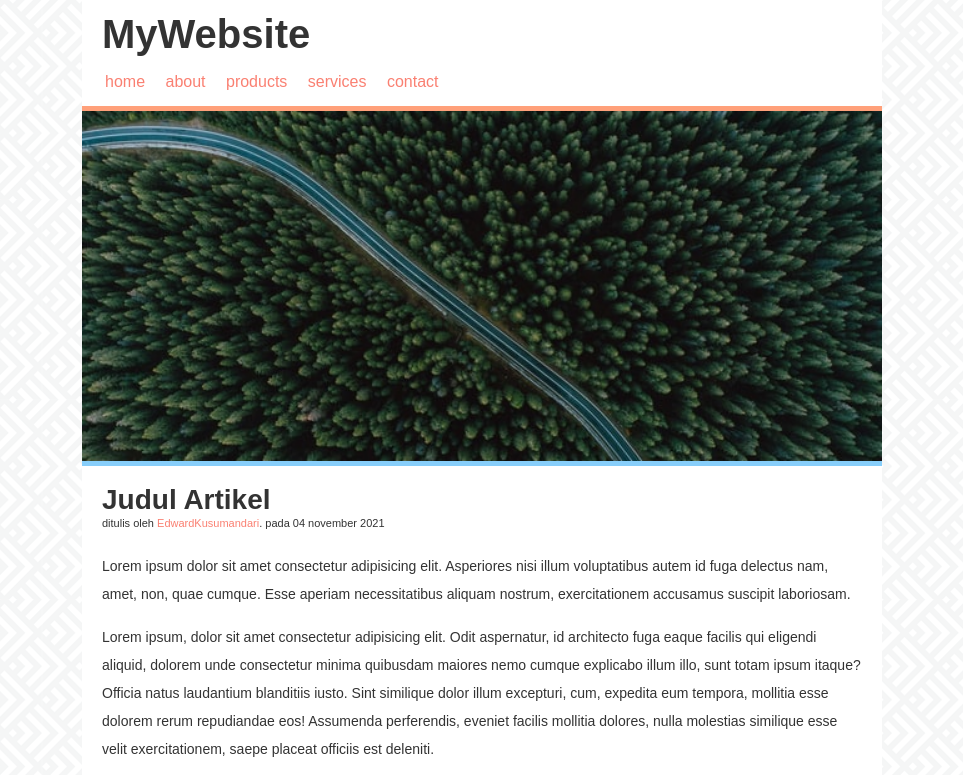
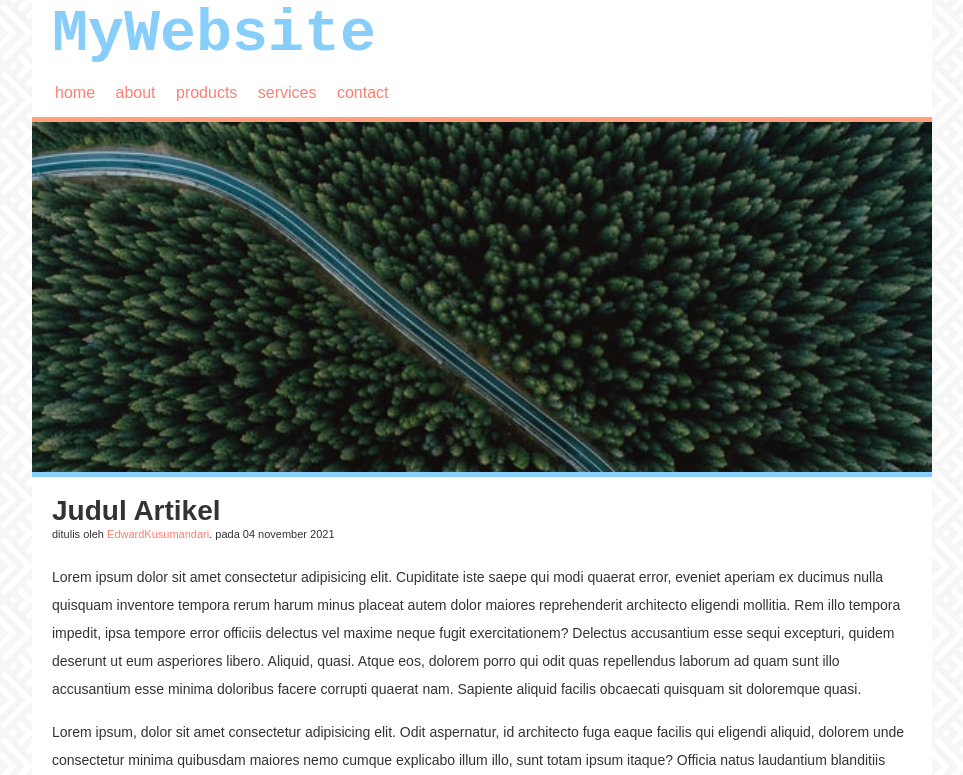
Before and after one commit to edwardkusumandari/simpleweb, a plain HTML site: page index.html in a window 1280 px wide. Shown: the top 775 px of the page, without its empty margins (158-1121 px from the left). Drawn offline with Linux system fonts and the light colour scheme.

Commit message:
change style dan htmlnya

```diff
--- a/index.html
+++ b/index.html
@@ -10,7 +10,7 @@
   <body>
     <div class="container">
       <div class="header">
-        <h1 class="judul">MyWebsite</h1>
+        <h1 class="judul"><a href="#">MyWebsite</a></h1>
         <ul>
           <li><a href="#">home</a></li>
           <li><a href="#">about</a></li>
@@ -24,8 +24,9 @@
         <h2>Judul Artikel</h2>
         <p class="penulis">ditulis oleh <a href="#">EdwardKusumandari</a>. pada 04 november 2021</p>
         <p>
-          Lorem ipsum dolor sit amet consectetur adipisicing elit. Asperiores nisi illum voluptatibus autem id fuga delectus nam, amet, non, quae cumque. Esse aperiam necessitatibus aliquam nostrum, exercitationem accusamus suscipit
-          laboriosam.
+          Lorem ipsum dolor sit amet consectetur adipisicing elit. Cupiditate iste saepe qui modi quaerat error, eveniet aperiam ex ducimus nulla quisquam inventore tempora rerum harum minus placeat autem dolor maiores reprehenderit
+          architecto eligendi mollitia. Rem illo tempora impedit, ipsa tempore error officiis delectus vel maxime neque fugit exercitationem? Delectus accusantium esse sequi excepturi, quidem deserunt ut eum asperiores libero. Aliquid,
+          quasi. Atque eos, dolorem porro qui odit quas repellendus laborum ad quam sunt illo accusantium esse minima doloribus facere corrupti quaerat nam. Sapiente aliquid facilis obcaecati quisquam sit doloremque quasi.
         </p>
         <p>
           Lorem ipsum, dolor sit amet consectetur adipisicing elit. Odit aspernatur, id architecto fuga eaque facilis qui eligendi aliquid, dolorem unde consectetur minima quibusdam maiores nemo cumque explicabo illum illo, sunt totam ipsum
--- a/style.css
+++ b/style.css
@@ -136,7 +136,7 @@ body {
   color: #333;
 }
 .container {
-  width: 800px;
+  width: 900px;
   margin: auto;
   background-color: #fff;
 }
@@ -144,21 +144,24 @@ body {
   padding: 20px;
   padding-bottom: 10px;
 }
-.header .judul {
-  font-size: 40px;
+.header .judul a {
+  font-size: 60px;
   font-weight: bold;
+  text-decoration: none;
+  font-family: monospace;
+  color: lightskyblue;
 }
 .header ul li {
   display: inline-block;
   margin-top: 20px;
   margin-right: 10px;
 }
-.header a {
+.header ul li a {
   text-decoration: none;
   color: salmon;
   padding: 3px;
 }
-.header a:hover {
+.header ul li a:hover {
   background-color: yellowgreen;
   color: white;
 }
@@ -185,6 +188,10 @@ body {
   color: salmon;
   text-decoration: none;
 }
+.content .penulis a:hover {
+  background-color: yellowgreen;
+  color: white;
+}
 .content p {
   margin-bottom: 15px;
   font-size: 14px;
```
